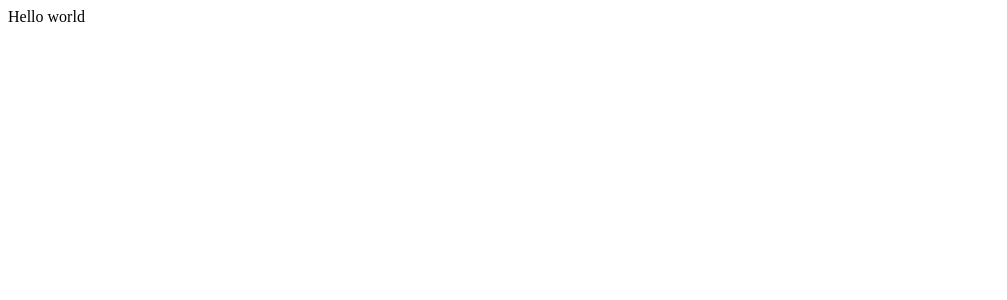
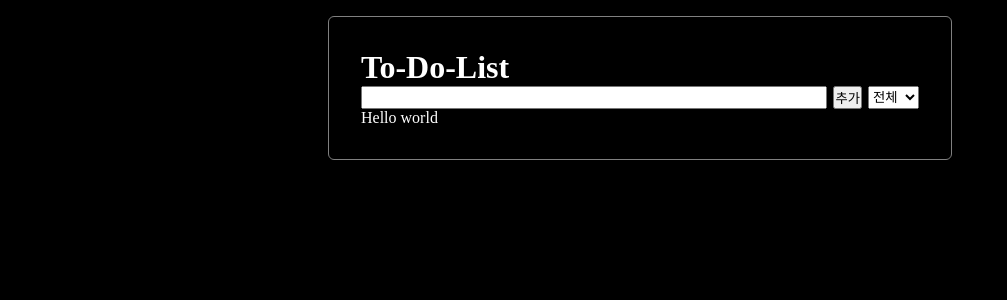
Before and after one commit to jht960526/React, a React (Vite) app in the folder reactstudy/second-react-app/first-todo-list/: page / in a window 1280 px wide. Shown: the top 300 px of the page, without its empty margins (0-1007 px from the left). Built offline with nearby package versions, Linux system fonts and the light colour scheme.

Commit message:
TodoList제작1
TodoList제작1

```diff
--- a/reactstudy/second-react-app/first-todo-list/src/App.jsx
+++ b/reactstudy/second-react-app/first-todo-list/src/App.jsx
@@ -1,10 +1,23 @@
 import { useState } from 'react'
 import reactLogo from './assets/react.svg'
 import viteLogo from '/vite.svg'
+import LayOut from './Layout'
+import Title from './Title'
+import Controls from './Controls'
 
 function App() {
   return (
-    <div>Hello world
+    <div>
+      <LayOut>
+      <Title/>
+      <Controls/>
+        Hello world
+      </LayOut>
+      {/*
+        <Title/>
+        <Controls/>
+        <TodoList/>
+      </LayOut> */}
     </div>
   )
 }
--- /dev/null
+++ b/reactstudy/second-react-app/first-todo-list/src/Controls.css
@@ -0,0 +1,8 @@
+.controls{
+    display: flex;
+    gap: 6px;
+}
+
+.input{
+    flex-grow: 1;
+}
--- /dev/null
+++ b/reactstudy/second-react-app/first-todo-list/src/Controls.jsx
@@ -0,0 +1,17 @@
+import './Controls.css'
+
+function Controls(){
+    return(
+        <div className="controls">
+            <input type="text" className="input"/>
+            <button className="button">추가</button>
+            <select className="select">
+                <option value="">전체</option>
+                <option value="">할 일</option>
+                <option value="">완료</option>
+            </select>
+        </div>
+    );
+}
+
+export default Controls;
--- /dev/null
+++ b/reactstudy/second-react-app/first-todo-list/src/Layout.css
@@ -0,0 +1,7 @@
+.layout{
+    border: 1px solid gray;
+    padding: 32px;
+    border-radius: 6px;
+    width: 50%;
+    margin: auto;
+}
--- /dev/null
+++ b/reactstudy/second-react-app/first-todo-list/src/Layout.jsx
@@ -0,0 +1,7 @@
+import "./Layout.css";
+
+function LayOut({children}){
+    return <div className="layout">{children}</div>
+}
+
+export default LayOut;
--- /dev/null
+++ b/reactstudy/second-react-app/first-todo-list/src/Title.jsx
@@ -0,0 +1,7 @@
+import "./Title.css"
+
+function Title(){
+    return <h1 className="title">To-Do-List</h1>
+}
+
+export default Title;
--- /dev/null
+++ b/reactstudy/second-react-app/first-todo-list/src/index.css
@@ -0,0 +1,11 @@
+body{
+    background: black;
+    color: white;
+    padding: 16px;
+}
+
+*{
+    margin: 0;
+    padding: 0;
+    box-sizing: border-box;
+}
--- a/reactstudy/second-react-app/first-todo-list/src/main.jsx
+++ b/reactstudy/second-react-app/first-todo-list/src/main.jsx
@@ -1,6 +1,7 @@
 import { StrictMode } from 'react'
 import { createRoot } from 'react-dom/client'
 import App from './App.jsx'
+import "./index.css"
 
 createRoot(document.getElementById('root')).render(
   <StrictMode>
```
Also changed, not shown: reactstudy/second-react-app/first-todo-list/src/Title.css (added).
